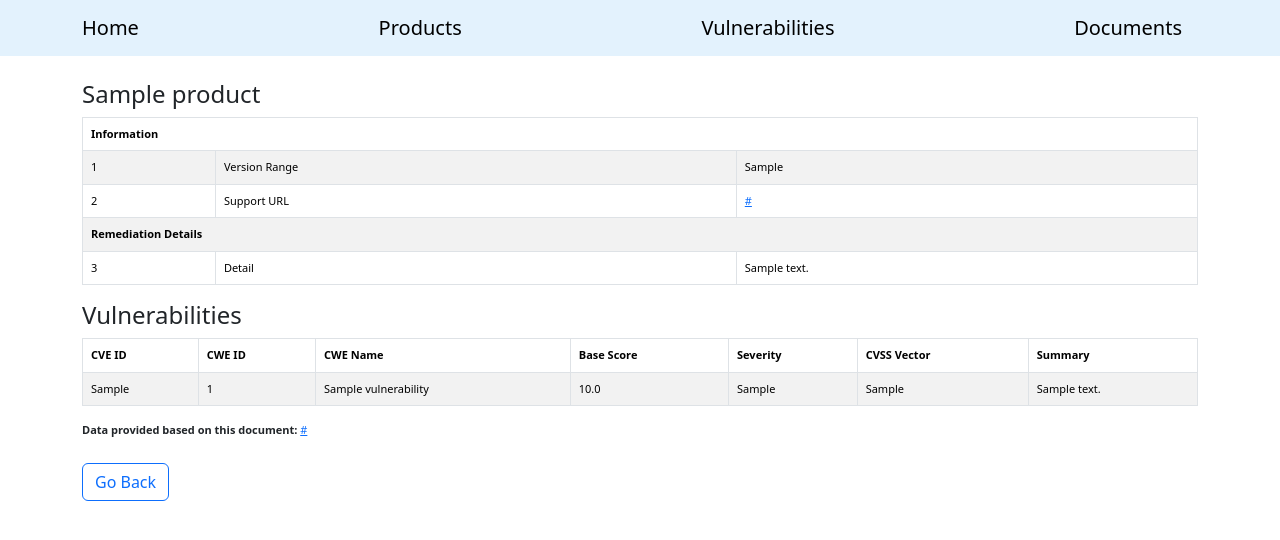
After one commit to alonasorochynska/siemens-security-advisories, a Django app: page /product/1/ in a window 1280 px wide. The commit adds this page. Shown: the top 540 px of the page. Run offline with Django 5.2, Linux system fonts and the light colour scheme; tables that the repository leaves empty hold one stand-in row (values such as "Sample post").

Commit message:
create product detail page and documentation page

```diff
--- a/product_CVE/models.py
+++ b/product_CVE/models.py
@@ -5,7 +5,9 @@ class Product(models.Model):
     name = models.CharField(max_length=255)
     product_id = models.CharField(max_length=50)
     version_range = models.CharField(max_length=255, blank=True, null=True)
-    url = models.URLField(blank=True, null=True)
+    support_url = models.URLField(blank=True, null=True)
+    source_url = models.URLField(blank=True, null=True)
+    remediation_details = models.TextField(blank=True, null=True)
 
     def __str__(self):
         return f"{self.name} ({self.product_id})"
@@ -17,9 +19,6 @@ class Vulnerability(models.Model):
     cwe_name = models.CharField(max_length=255)
     summary = models.TextField()
     products = models.ManyToManyField(Product, related_name="vulnerability_products")
-    mitigation_details = models.TextField()
-    no_fix_planned_details = models.TextField(blank=True, null=True)
-    vendor_fix_details = models.TextField(blank=True, null=True)
     base_score = models.FloatField()
     base_severity = models.CharField(max_length=50)
     vector_string = models.CharField(max_length=255)
--- /dev/null
+++ b/product_CVE/templatetags/remediation_filter.py
@@ -0,0 +1,9 @@
+from django import template
+
+register = template.Library()
+
+
+@register.filter
+def split_string(value, delimiter):
+    unique_parts = sorted(set(part.strip() for part in value.split(delimiter)))
+    return unique_parts
--- a/product_CVE/urls.py
+++ b/product_CVE/urls.py
@@ -1,11 +1,13 @@
 from django.urls import path
 
-from product_CVE.views import index, ProductListView, VulnerabilityListView
+from product_CVE.views import index, ProductListView, VulnerabilityListView, SourceURLListView, ProductDetailView
 
 urlpatterns = [
     path("", index, name="index"),
     path("products/", ProductListView.as_view(), name="product_list"),
-    path('vulnerabilities/', VulnerabilityListView.as_view(), name="vulnerability_list"),
+    path("product/<int:pk>/", ProductDetailView.as_view(), name="product_detail"),
+    path("vulnerabilities/", VulnerabilityListView.as_view(), name="vulnerability_list"),
+    path("documents/", SourceURLListView.as_view(), name="source_url_list"),
 ]
 
 app_name = "product_CVE"
--- a/product_CVE/views.py
+++ b/product_CVE/views.py
@@ -1,5 +1,5 @@
 from django.shortcuts import render
-from django.views.generic import ListView
+from django.views.generic import ListView, DetailView
 
 from product_CVE.models import Product, Vulnerability
 
@@ -10,11 +10,25 @@ def index(request):
 
 class ProductListView(ListView):
     model = Product
-    template_name = "product_list.html"
+    template_name = "product_CVE/product_list.html"
     context_object_name = "products"
+
+
+class ProductDetailView(DetailView):
+    model = Product
+    template_name = "product_CVE/product_detail.html"
+    context_object_name = "product"
 
 
 class VulnerabilityListView(ListView):
     model = Vulnerability
-    template_name = "vulnerabilities/vulnerability_list.html"
+    template_name = "product_CVE/vulnerability_list.html"
     context_object_name = "vulnerabilities"
+
+
+class SourceURLListView(ListView):
+    template_name = "product_CVE/source_url_list.html"
+    context_object_name = "source_urls"
+
+    def get_queryset(self):
+        return Product.objects.values("source_url").distinct()
--- a/templates/includes/navbar.html
+++ b/templates/includes/navbar.html
@@ -4,7 +4,7 @@
   <div class="container">
     <a class="navbar-brand" href="#">Home</a>
     <a class="navbar-brand" href="{% url 'product_CVE:product_list' %}">Products</a>
-    <a class="navbar-brand" href="{% url 'product_CVE:vulnerability_list' %}">CVEs</a>
-    <a class="navbar-brand" href="#">Documents</a>
+    <a class="navbar-brand" href="{% url 'product_CVE:vulnerability_list' %}">Vulnerabilities</a>
+    <a class="navbar-brand" href="{% url 'product_CVE:source_url_list' %}">Documents</a>
   </div>
 </nav>
--- /dev/null
+++ b/templates/product_CVE/product_detail.html
@@ -0,0 +1,88 @@
+{% extends "base.html" %}
+{% load remediation_filter %}
+
+{% block title %}
+<title>Product Details - {{ product.name }}</title>
+{% endblock %}
+
+{% block content %}
+<div class="container mt-4">
+  <h4>{{ product.name }}</h4>
+  <table class="table table-bordered table-striped">
+    <thead>
+    <tr>
+      <th colspan="3">Information</th>
+    </tr>
+    </thead>
+    <tbody>
+    <tr>
+      <td>1</td>
+      <td>Version Range</td>
+      <td>{{ product.version_range }}</td>
+    </tr>
+    {% if product.support_url %}
+    <tr>
+      <td>2</td>
+      <td>Support URL</td>
+      <td><a href="{{ product.support_url }}" target="_blank">{{ product.support_url }}</a></td>
+    </tr>
+    {% endif %}
+    {% if product.remediation_details %}
+    <tr>
+      <td colspan="3"><strong>Remediation Details</strong></td>
+    </tr>
+    {% for detail in product.remediation_details|split_string:";" %}
+    <tr>
+      <td>{{ forloop.counter|add:2 }}</td>
+      <td>Detail</td>
+      <td>{{ detail }}</td>
+    </tr>
+    {% endfor %}
+    {% endif %}
+    </tbody>
+  </table>
+
+
+  <h4>Vulnerabilities</h4>
+  <table class="table table-bordered table-striped">
+    <thead>
+    <tr>
+      <th>CVE ID</th>
+      <th>CWE ID</th>
+      <th>CWE Name</th>
+      <th>Base Score</th>
+      <th>Severity</th>
+      <th>CVSS Vector</th>
+      <th>Summary</th>
+    </tr>
+    </thead>
+    <tbody>
+    {% for vulnerability in product.vulnerability_products.all %}
+    <tr>
+      <td>{{ vulnerability.cve }}</td>
+      <td>{{ vulnerability.cwe_id }}</td>
+      <td>{{ vulnerability.cwe_name }}</td>
+      <td>{{ vulnerability.base_score }}</td>
+      <td>{{ vulnerability.base_severity }}</td>
+      <td>{{ vulnerability.vector_string }}</td>
+      <td>{{ vulnerability.summary }}</td>
+    </tr>
+    {% empty %}
+    <tr>
+      <td colspan="7" class="text-center">No vulnerabilities associated with this product.</td>
+    </tr>
+    {% endfor %}
+    </tbody>
+  </table>
+
+  {% if product.source_url %}
+  <p><strong>Data provided based on this document:</strong> <a href="{{ product.source_url }}"
+                                                               target="_blank">{{ product.source_url }}</a></p>
+  {% endif %}
+
+  <div class="mt-4">
+    <button class="btn btn-outline-primary" onclick="history.back()">Go Back</button>
+  </div>
+
+</div>
+{% endblock %}
```
Also changed, not shown: product_CVE/management/commands/import_siemens_reports.py (+25 -24 lines), templates/product_CVE/product_list.html (+4 -4 lines), templates/product_CVE/source_url_list.html (added, +33 -0 lines), product_CVE/templatetags/__init__.py (added).
